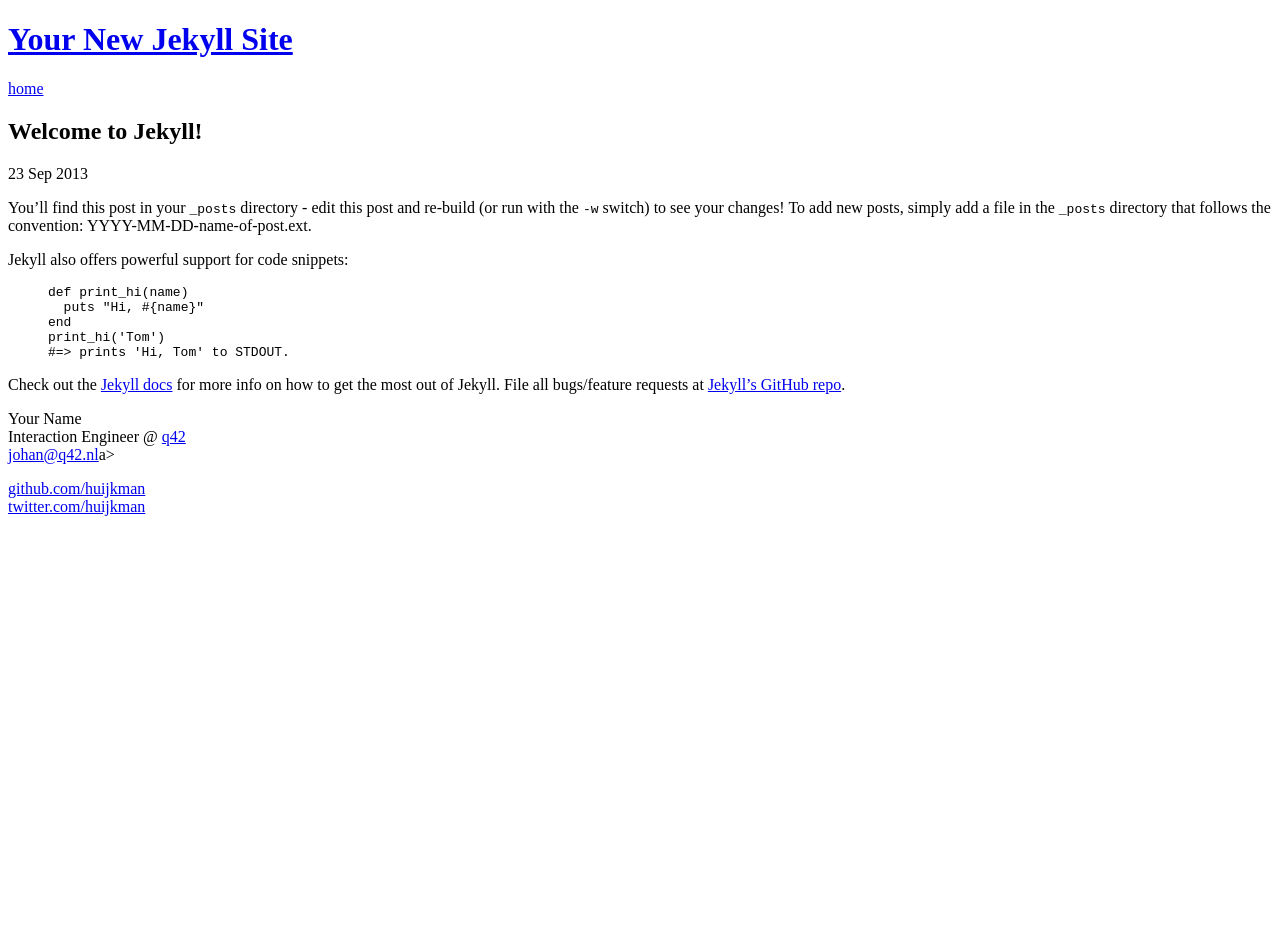
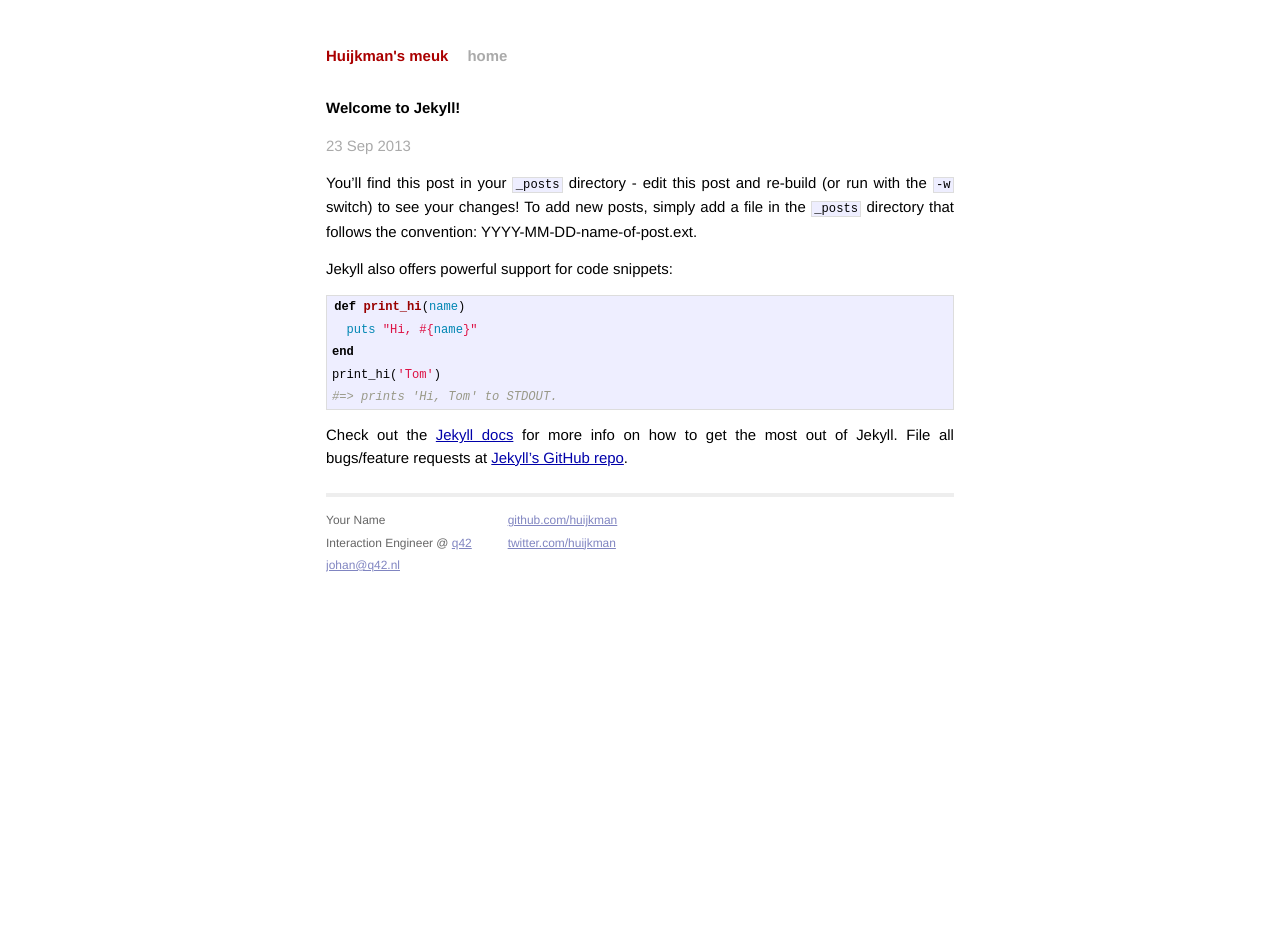
Before and after one commit to huijkman/meuk, a Jekyll site: the page built from _posts/2013-09-23-welcome-to-jekyll.markdown, in a window 1280 px wide. Built offline with Jekyll 4.4.1, drawn with Linux system fonts in a browser that asks for light colours; Markdown is read by kramdown in place of the engine named in the settings; before the commit the page ends 900 px from its top, so only the background shows below that.

Commit message:
changed paths

```diff
--- a/_config.yml
+++ b/_config.yml
@@ -1,3 +1,5 @@
-name: Your New Jekyll Site
+name: Huijkman's meuk
 markdown: redcarpet
+safe: true
+lsi: false
 pygments: true
--- a/_layouts/default.html
+++ b/_layouts/default.html
@@ -7,10 +7,10 @@
         <meta name="viewport" content="width=device-width">
 
         <!-- syntax highlighting CSS -->
-        <link rel="stylesheet" href="css/syntax.css">
+        <link rel="stylesheet" href="/css/syntax.css">
 
         <!-- Custom CSS -->
-        <link rel="stylesheet" href="css/main.css">
+        <link rel="stylesheet" href="/css/main.css">
 
     </head>
     <body>
@@ -28,7 +28,7 @@
               <p>
                 Your Name<br />
                 Interaction Engineer @ <a href="http://q42.com">q42</a><br />
-                <a href="mailto:johan@q42.nl">johan@q42.nl</a>a>
+                <a href="mailto:johan@q42.nl">johan@q42.nl</a>
               </p>
             </div>
             <div class="contact">
```
Also changed, not shown: 3 other files.
